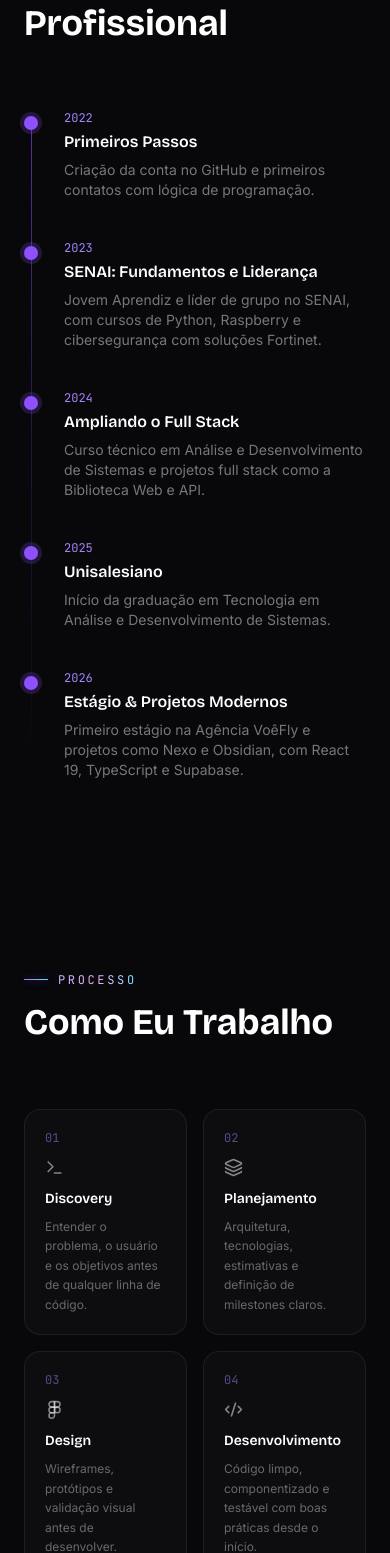
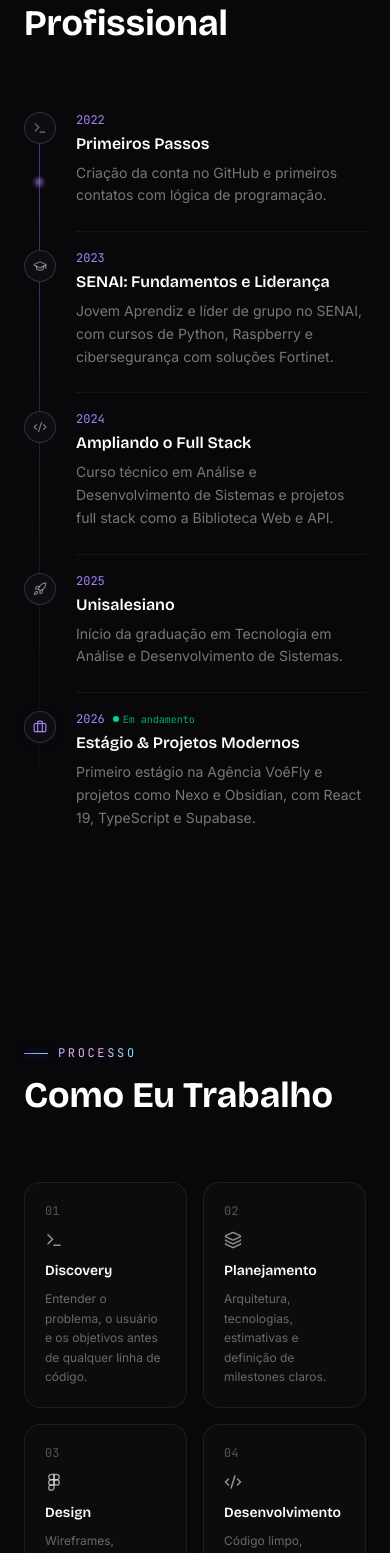
Before and after one commit to nicolasdosantos/PortifolioDev, a React (Vite) app: page / in a window 390 px wide. Shown: the part 2875-4428 px from the top of the page. Built offline with nearby package versions, Linux system fonts and the light colour scheme.

Commit message:
Animações jornada e atualização skills

```diff
--- a/src/app/components/sections/DevProcess.tsx
+++ b/src/app/components/sections/DevProcess.tsx
@@ -1,7 +1,9 @@
+import { useState } from "react";
 import { motion } from "motion/react";
-import { CheckCircle2, ChevronRight, Code2, Figma, Layers, Terminal, Zap } from "lucide-react";
+import { ArrowRight, CheckCircle2, Code2, Figma, Layers, Terminal, Zap } from "lucide-react";
 import type { Translation } from "../../types";
 import { SectionHeader } from "../common";
+import { useHasHover } from "../../hooks/useHasHover";
 
 interface DevProcessProps {
   dark: boolean;
@@ -11,6 +13,9 @@ interface DevProcessProps {
 const ICONS = [Terminal, Layers, Figma, Code2, CheckCircle2, Zap];
 
 export function DevProcess({ dark, t }: DevProcessProps) {
+  const hasHover = useHasHover();
+  const [hovered, setHovered] = useState<number | null>(null);
+
   return (
     <section className="py-24 relative">
       <div className="max-w-7xl mx-auto px-6">
@@ -18,23 +23,33 @@ export function DevProcess({ dark, t }: DevProcessProps) {
         <div className="grid grid-cols-2 md:grid-cols-3 lg:grid-cols-6 gap-4">
           {t.process_steps.map((step, i) => {
             const Icon = ICONS[i];
+            const isHovered = hasHover ? hovered === i : false;
             return (
               <motion.div
                 key={step.title}
-                initial={{ opacity: 0, y: 20 }}
+                initial={{ opacity: 0, y: 16 }}
                 whileInView={{ opacity: 1, y: 0 }}
                 viewport={{ once: true }}
-                transition={{ duration: 0.45, delay: i * 0.07 }}
-                whileHover={{ y: -6 }}
-                className={`relative p-5 rounded-2xl border cursor-default transition-all duration-300 ${dark ? "bg-white/[0.025] border-white/[0.07] hover:border-violet-500/30 hover:shadow-[0_0_24px_rgba(124,58,237,0.1)]" : "bg-white border-black/[0.16] hover:border-violet-300 hover:shadow-[0_8px_24px_rgba(124,58,237,0.08)]"}`}
+                transition={{ duration: 0.4, delay: i * 0.06 }}
+                onHoverStart={() => hasHover && setHovered(i)}
+                onHoverEnd={() => hasHover && setHovered(null)}
+                className={`relative p-5 rounded-2xl border cursor-default transition-colors duration-300 ${
+                  dark
+                    ? isHovered ? "bg-white/[0.04] border-white/[0.12]" : "bg-white/[0.02] border-white/[0.07]"
+                    : isHovered ? "bg-black/[0.03] border-black/[0.22]" : "bg-white border-black/[0.16]"
+                }`}
               >
-                <div className={`text-xs font-mono2 mb-3 ${dark ? "text-violet-400/50" : "text-violet-400"}`}>0{i + 1}</div>
-                <Icon size={19} className={`mb-3 ${dark ? "text-white/50" : "text-black/70"}`} />
+                <div className={`text-xs font-mono2 mb-3 ${dark ? "text-white/30" : "text-black/40"}`}>0{i + 1}</div>
+                <Icon size={18} className={`mb-3 transition-colors duration-300 ${dark ? "text-white/55" : "text-black/70"}`} />
                 <div className={`font-display font-semibold text-sm mb-2 ${dark ? "text-white" : "text-[#08080A]"}`}>{step.title}</div>
                 <div className={`text-xs leading-relaxed font-body ${dark ? "text-white/38" : "text-black/62"}`}>{step.desc}</div>
+
                 {i < 5 && (
-                  <div className={`absolute -right-2.5 top-1/2 -translate-y-1/2 hidden lg:flex z-10 ${dark ? "text-white/15" : "text-black/40"}`}>
-                    <ChevronRight size={14} />
+                  <div
+                    className="absolute top-1/2 -translate-y-1/2 -translate-x-1/2 hidden lg:flex z-20"
+                    style={{ left: "calc(100% + 0.5rem)" }}
+                  >
+                    <ArrowRight size={13} className={dark ? "text-white/15" : "text-black/30"} />
                   </div>
                 )}
               </motion.div>
--- a/src/app/components/sections/Journey.tsx
+++ b/src/app/components/sections/Journey.tsx
@@ -1,31 +1,90 @@
+import { useState } from "react";
 import { motion } from "motion/react";
+import { ArrowUpRight, Briefcase, Code2, GraduationCap, Rocket, Terminal } from "lucide-react";
 import type { SectionProps } from "../../types";
 import { SectionHeader } from "../common";
 import { journeyItems } from "../../data";
+import { useHasHover } from "../../hooks/useHasHover";
+
+const ICONS = [Terminal, GraduationCap, Code2, Rocket, Briefcase];
 
 export function Journey({ dark, t, lang }: SectionProps) {
+  const hasHover = useHasHover();
+  const [hovered, setHovered] = useState<number | null>(null);
+  const isLast = journeyItems.length - 1;
+
   return (
     <section className="py-24 relative">
       <div className="max-w-4xl mx-auto px-6">
         <SectionHeader label={t.journey_label} title={t.journey_title} dark={dark} />
         <div className="relative">
-          <div className="absolute left-[7px] top-2 bottom-2 w-px bg-gradient-to-b from-violet-500/60 via-violet-500/20 to-transparent" />
-          <div className="space-y-10">
-            {journeyItems.map((item, i) => (
+          <motion.div
+            className={`absolute left-[15px] top-2 bottom-2 w-px origin-top ${dark ? "bg-gradient-to-b from-violet-500/60 via-white/10 to-transparent" : "bg-gradient-to-b from-violet-500/50 via-black/10 to-transparent"}`}
+            initial={{ scaleY: 0 }}
+            whileInView={{ scaleY: 1 }}
+            viewport={{ once: true }}
+            transition={{ duration: 1.2, ease: "easeOut" }}
+          />
+          <motion.div
+            className="absolute left-[11px] w-2 h-2 rounded-full bg-violet-400 blur-[2px] pointer-events-none"
+            initial={{ top: "0%", opacity: 0 }}
+            whileInView={{ top: ["0%", "96%"], opacity: [0, 0.9, 0.9, 0] }}
+            viewport={{ once: true }}
+            transition={{ duration: 2.6, delay: 1, ease: "easeInOut" }}
+          />
+          <div className="space-y-4">
+            {journeyItems.map((item, i) => {
+              const Icon = ICONS[i] ?? Code2;
+              const isHovered = hasHover ? hovered === i : false;
+              const current = i === isLast;
+              return (
                 <motion.div
                   key={item.year}
-                initial={{ opacity: 0, x: -20 }}
+                  initial={{ opacity: 0, x: -16 }}
                   whileInView={{ opacity: 1, x: 0 }}
                   viewport={{ once: true }}
-                transition={{ duration: 0.5, delay: i * 0.08 }}
-                className="relative pl-10"
+                  transition={{ duration: 0.5, delay: i * 0.1 }}
+                  onHoverStart={() => hasHover && setHovered(i)}
+                  onHoverEnd={() => hasHover && setHovered(null)}
+                  className="relative flex gap-5"
                 >
-                <div className="absolute left-0 top-1.5 w-3.5 h-3.5 rounded-full bg-violet-500 ring-4 ring-violet-500/20" />
-                <div className={`text-xs font-mono2 mb-1 ${dark ? "text-violet-400" : "text-violet-600"}`}>{item.year}</div>
-                <div className={`font-display font-semibold mb-1.5 ${dark ? "text-white" : "text-[#08080A]"}`}>{item.title[lang]}</div>
-                <div className={`text-sm font-body ${dark ? "text-white/45" : "text-black/65"}`}>{item.desc[lang]}</div>
+                  <div className="relative flex-shrink-0 w-8 flex flex-col items-center pt-0.5">
+                    <motion.div
+                      className={`relative z-10 w-8 h-8 rounded-full flex items-center justify-center border transition-colors duration-300 ${
+                        dark
+                          ? isHovered ? "bg-violet-500/15 border-violet-400/50" : "bg-[#0d0d12] border-white/15"
+                          : isHovered ? "bg-violet-500/10 border-violet-400/60" : "bg-white border-black/[0.18]"
+                      }`}
+                      animate={current ? { boxShadow: ["0 0 0 0 rgba(124,58,237,0.35)", "0 0 0 6px rgba(124,58,237,0)"] } : undefined}
+                      transition={current ? { duration: 1.8, repeat: Infinity, ease: "easeOut" } : undefined}
+                    >
+                      <Icon size={14} className={isHovered || current ? "text-violet-400" : dark ? "text-white/45" : "text-black/55"} />
                     </motion.div>
-            ))}
+                  </div>
+
+                  <div
+                    className={`flex-1 pb-6 pt-0.5 ${i < isLast ? "border-b" : ""} ${dark ? "border-white/[0.06]" : "border-black/[0.08]"}`}
+                  >
+                    <div className="flex items-center gap-2 mb-1">
+                      <span className={`text-xs font-mono2 ${dark ? "text-violet-400" : "text-violet-600"}`}>{item.year}</span>
+                      {current && (
+                        <span className="inline-flex items-center gap-1 text-[10px] font-mono2 text-emerald-400/80">
+                          <span className="relative flex w-1.5 h-1.5">
+                            <span className="absolute inline-flex h-full w-full rounded-full bg-emerald-400 opacity-75 animate-ping" />
+                            <span className="relative inline-flex rounded-full w-1.5 h-1.5 bg-emerald-400" />
+                          </span>
+                          {t.in_progress}
+                        </span>
+                      )}
+                    </div>
+                    <div className={`font-display font-semibold mb-1.5 transition-colors duration-300 ${isHovered ? "text-violet-400" : dark ? "text-white" : "text-[#08080A]"}`}>
+                      {item.title[lang]}
+                    </div>
+                    <div className={`text-sm font-body leading-relaxed ${dark ? "text-white/45" : "text-black/65"}`}>{item.desc[lang]}</div>
+                  </div>
+                </motion.div>
+              );
+            })}
           </div>
         </div>
       </div>
--- a/src/app/data/skills.ts
+++ b/src/app/data/skills.ts
@@ -1,6 +1,7 @@
-import { Database, Monitor, Server, Wrench } from "lucide-react";
+import { Bot, Database, Monitor, Server, Sparkles, Wrench } from "lucide-react";
 import { FaJava } from "react-icons/fa";
 import {
+  SiClaude,
   SiFigma,
   SiFlask,
   SiGit,
@@ -9,6 +10,7 @@ import {
   SiLivewire,
   SiMysql,
   SiPhp,
+  SiPhpmyadmin,
   SiPython,
   SiReact,
   SiSupabase,
@@ -52,6 +54,7 @@ export const skillCategories: SkillCategory[] = [
     color: "#059669",
     skills: [
       { name: "MySQL", level: 80, desc: "Queries, Relations", icon: SiMysql, color: "#4479A1", href: "https://dev.mysql.com/doc" },
+      { name: "phpMyAdmin", level: 78, desc: "Admin, Queries visuais", icon: SiPhpmyadmin, color: "#6C78AF", href: "https://www.phpmyadmin.net/docs" },
       { name: "Supabase", level: 75, desc: "Postgres, Auth, Storage", icon: SiSupabase, color: "#3ECF8E", colors: ["#3ECF8E", "#249361"], href: "https://supabase.com/docs" },
     ],
   },
@@ -66,4 +69,14 @@ export const skillCategories: SkillCategory[] = [
       { name: "Vercel", level: 82, desc: "Deploys, Hosting", icon: SiVercel, color: "#FFFFFF", lightColor: "#000000", href: "https://vercel.com/docs" },
     ],
   },
+  {
+    id: "ai",
+    label: { pt: "Inteligência Artificial", en: "Artificial Intelligence" },
+    icon: Sparkles,
+    color: "#D97757",
+    skills: [
+      { name: "ChatGPT", level: 85, desc: "Prompting, automações", icon: Bot, color: "#74AA9C", href: "https://help.openai.com" },
+      { name: "Claude", level: 88, desc: "Coding agent, prompting", icon: SiClaude, color: "#D97757", href: "https://docs.claude.com" },
+    ],
+  },
 ];
```
Also changed, not shown: src/app/components/sections/Hero.tsx (+26 -18 lines), 5 other files (tests, documents, lock files or other folders). Lines whose indentation alone changed are shown as unchanged.
